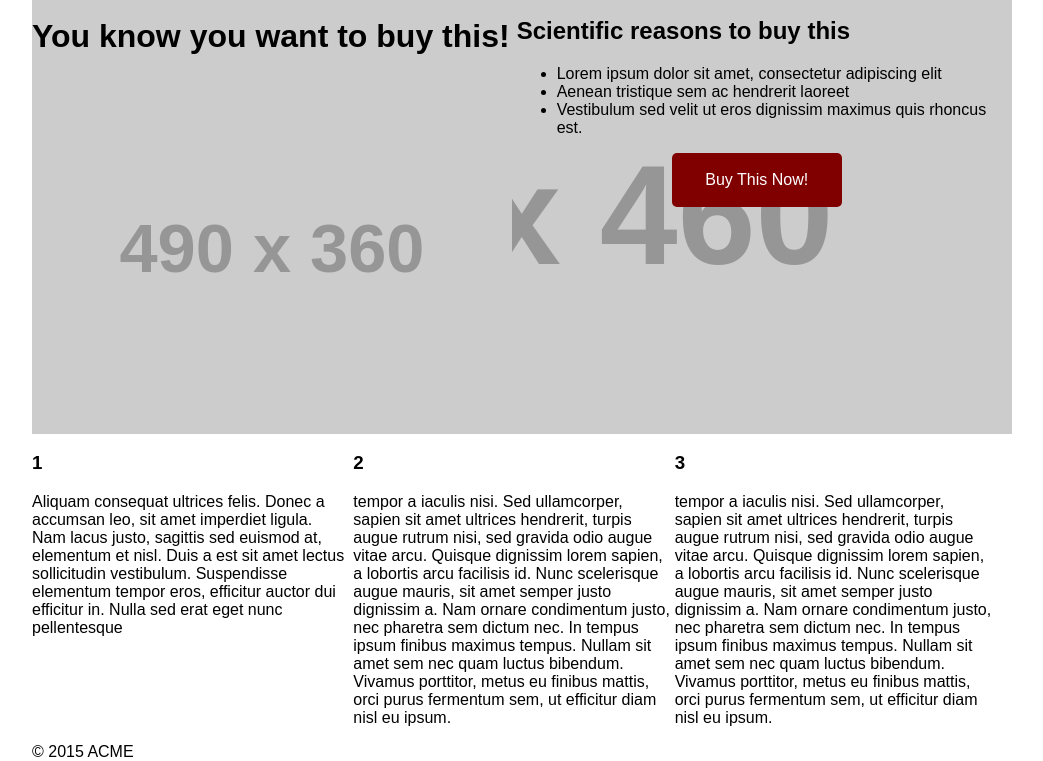
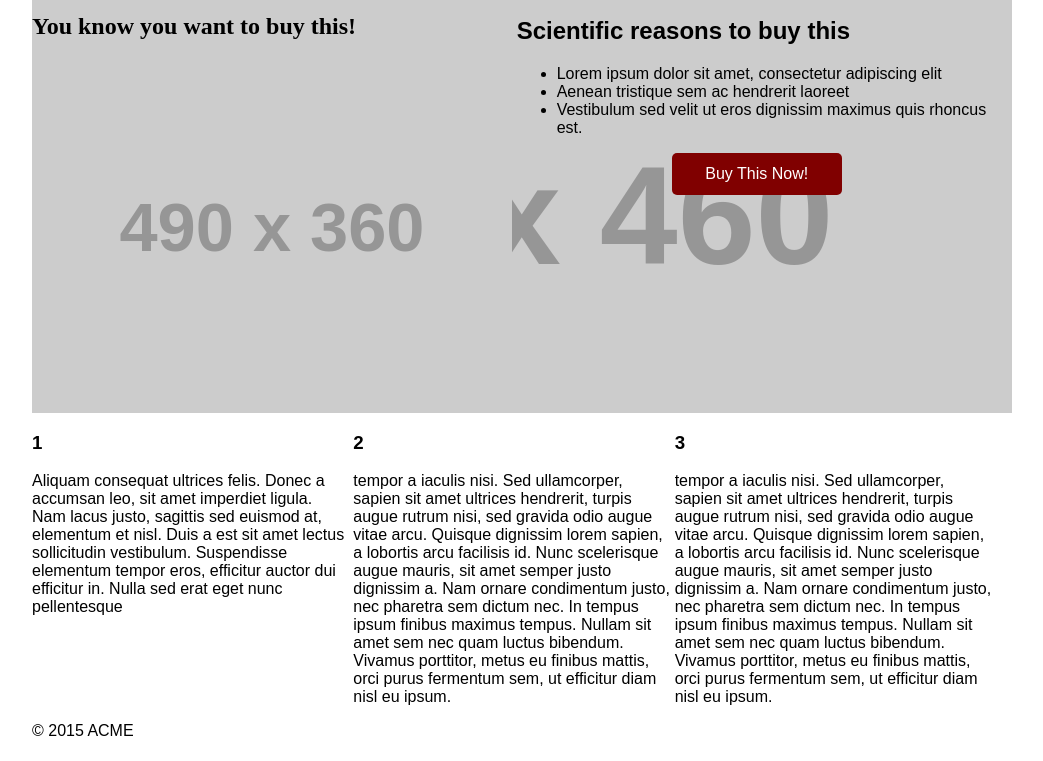
Before and after one commit to ngons/repsonsive-template, a plain HTML site: page index.html in a window 1280 px wide. Shown: the part 78-839 px from the top of the page, without its empty margins (118-1161 px from the left). After the commit the page ends 818 px from the top, so only its background shows below. Drawn offline with Linux system fonts and the light colour scheme; placeholder pictures from the web are drawn by us.

Commit message:
Added typekit font for local development

```diff
--- a/css/style.css
+++ b/css/style.css
@@ -6,6 +6,7 @@
 
 body {
     font-size: 100%;
+    font-family: "proxima-nova",sans-serif;
 }
 
 /*
@@ -20,7 +21,12 @@ body {
     height: 100%;
 }
 
-.content {
+h1 {
+    font-family: "adelle" ,serif;
+    font-size: 1.5em;
+}
+
+.container {
     max-width: 980px;
     margin: 0 auto;
 }
@@ -43,7 +49,7 @@ body {
 }
 
 .banner-rightside {
-
+    position: relative;
 }
 
 .cta-button {
@@ -55,7 +61,7 @@ body {
 
 .rightside-button {
     max-width: 35.5%;
-    line-height: 54px;
+    padding: 2.5%;
     margin: 0 auto;
     color: #FFFFFF;
     text-align: center;
@@ -72,7 +78,10 @@ body {
 }
 
 
-@media only screen and (max-width: 568px) {
+@media only screen and (max-width: 490px) {
+    #banner {
+        background-image: none;
+    }
     .banner-leftside, .banner-rightside {
         display: block;
         width: 100%;
--- a/index.html
+++ b/index.html
@@ -14,11 +14,21 @@
     <link rel="stylesheet" href="css/normalize.css">
     <link rel="stylesheet" href="css/style.css">
 
+    <script>
+        (function(d) {
+            var config = {
+                        kitId: 'fpa8zws',
+                        scriptTimeout: 3000
+                    },
+                    h=d.documentElement,t=setTimeout(function(){h.className=h.className.replace(/\bwf-loading\b/g,"")+" wf-inactive";},config.scriptTimeout),tk=d.createElement("script"),f=false,s=d.getElementsByTagName("script")[0],a;h.className+=" wf-loading";tk.src='//use.typekit.net/'+config.kitId+'.js';tk.async=true;tk.onload=tk.onreadystatechange=function(){a=this.readyState;if(f||a&&a!="complete"&&a!="loaded")return;f=true;clearTimeout(t);try{Typekit.load(config)}catch(e){}};s.parentNode.insertBefore(tk,s)
+        })(document);
+    </script>
+
 
 </head>
 <body>
 <div class="wrapper">
-    <div class="content">
+    <div class="container">
         <div id="header"><img src="http://placehold.it/325x71"></div>
         <div id="banner">
             <div class="banner-leftside">
```
